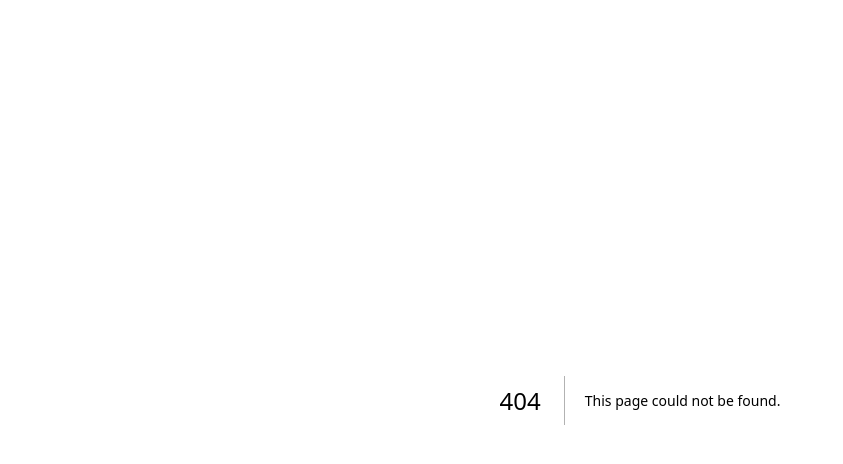
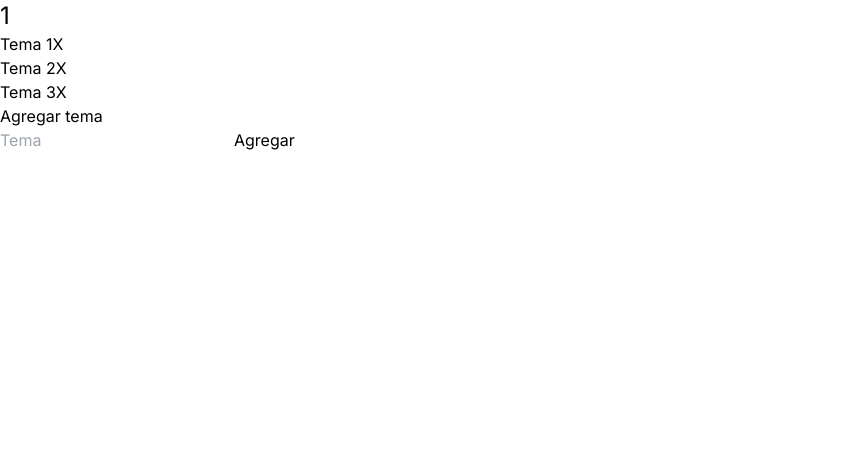
Before and after one commit to RodrigoJC20/Edu-ard, a Next.js app: page /instructor/topics/1 in a window 1280 px wide. Before the commit this address had no page. Shown: the top 464 px of the page, without its empty margins (0-843 px from the left). Built offline with nearby package versions, Linux system fonts and the light colour scheme.

Commit message:
added instructor flow routes

```diff
--- /dev/null
+++ b/app/instructor/courses/[course]/page.tsx
@@ -0,0 +1,12 @@
+import Link from "next/link";
+
+export default function Course({ params } : {params: {course: string}}) {
+
+    return (
+        <div>
+            <h1 className='text-2xl'>Curso {params.course}</h1>
+            <Link href={`/instructor/topics/${params.course}`}>Temas</Link>
+            <Link href={`/instructor/students/${params.course}`}>Temas</Link>
+        </div>
+    );
+}
--- /dev/null
+++ b/app/instructor/page.tsx
@@ -0,0 +1,13 @@
+import Link from "next/link";
+
+export default function Instructor() {
+
+    return (
+        <div>
+            <h1 className='text-2xl'>Bieenvenido user</h1>
+            <Link href={`instructor/courses/algebra`}>curso1</Link>
+            <Link href={`instructor/courses/algebra2`}>curso1</Link>
+            <Link href={`instructor/courses/algebra3`}>curso1</Link>
+        </div>
+    );
+}
--- /dev/null
+++ b/app/instructor/students/[course]/[student]/page.tsx
@@ -0,0 +1,12 @@
+import Link from "next/link";
+
+export default function Course({ params } : {params: {course: string, student: string}}) {
+
+    return (
+        <div>
+            <h1 className='text-2xl'>Estudiante {params.student}</h1>
+
+            <h2>clase {params.course}</h2>
+        </div>
+    );
+}
--- /dev/null
+++ b/app/instructor/students/[course]/page.tsx
@@ -0,0 +1,11 @@
+import Link from "next/link";
+
+export default function Instructor({ params } : {params: {course: string}}) {
+
+    return (
+        <div>
+            <h1 className='text-2xl'>Estudiantes</h1>
+            <Link href={`/instructor/students/${params.course}/juan`}>juan</Link>
+        </div>
+    );
+}
--- /dev/null
+++ b/app/instructor/topics/[course]/AddTopic.tsx
@@ -0,0 +1,34 @@
+'use client';
+
+import { useState } from "react";
+import { useRouter } from "next/navigation";
+
+export default function CreateNote() {
+    const [topic, setTopic] = useState('');
+
+    const router = useRouter();
+
+    const add = async(e : any) => {
+        e.preventDefault();
+        //add post
+        const body = JSON.stringify({ topic });
+        console.log(body);
+
+        setTopic('');
+
+        router.refresh();
+    }
+
+    return (
+        <form onSubmit={add}>
+        <h3>Agregar tema</h3>
+        <input
+            type="text"
+            placeholder="Tema"
+            value={topic}
+            onChange={(e) => setTopic(e.target.value)}
+        />
+        <button type="submit">Agregar</button>
+        </form>
+    );
+}
--- /dev/null
+++ b/app/instructor/topics/[course]/page.tsx
@@ -0,0 +1,34 @@
+import AddTopic from "./AddTopic";
+
+async function getTopics() {
+    return ['Tema 1', 'Tema 2', 'Tema 3'];
+}
+
+
+export default async function TopicList({ params } : {params: {course: string}}) {
+
+    const topics = await getTopics();
+
+    return (
+        <div>
+            <h1 className='text-2xl'>{params.course}</h1>
+            <div>
+                {topics?.map((topic, index) => (
+                    <div key={index} className="flex">
+                        <Topic topic={topic} />
+                        <button>X</button>
+                    </div>
+                ))}
+            </div>
+            <AddTopic/>
+        </div>
+    );
+}
+
+function Topic({ topic }: any) {
+    return (
+        <div>
+        <p>{topic}</p>
+        </div>
+    );
+}
```
